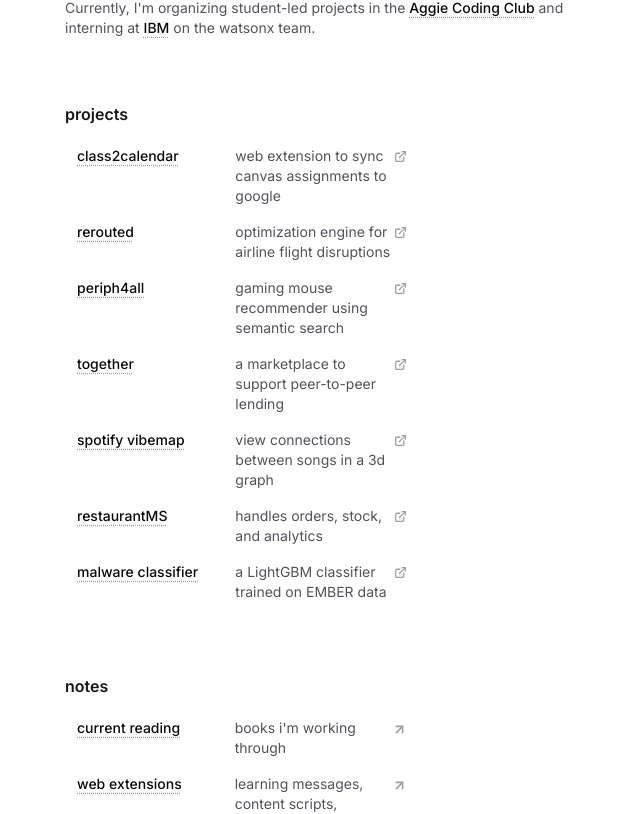
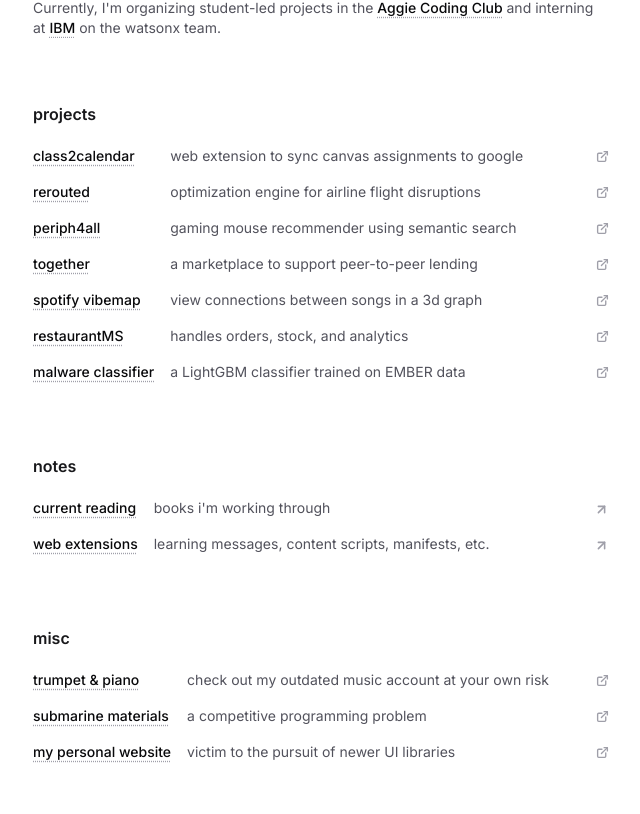
Before and after one commit to brandonyuanCS/new-personal-website, a Next.js app: page / in a window 1280 px wide. Shown: the part 406-1220 px from the top of the page, without its empty margins (319-959 px from the left). Built offline with nearby package versions, Linux system fonts and the light colour scheme; no server answers.

Commit message:
slightly widened whole page

```diff
--- a/app/page.tsx
+++ b/app/page.tsx
@@ -10,7 +10,7 @@ export default function Home() {
 
   return (
     <div className="flex flex-1 flex-col items-center font-sans dark:bg-black px-6 pb-24 text-zinc-900 dark:text-zinc-100">
-      <main className="flex w-full max-w-lg flex-col gap-16 mt-24">
+      <main className="flex w-full max-w-xl flex-col gap-16 mt-24">
         <CascadeIn>
           {/* name + links */}
           <section className="flex flex-col gap-2 text-center sm:text-left">
@@ -54,7 +54,7 @@ export default function Home() {
             <h2 className="text-md font-semibold">
               projects
             </h2>
-            <div className="flex flex-col text-sm text-zinc-600 dark:text-zinc-400">
+            <div className="-mx-3 grid grid-cols-[minmax(0,1fr)_auto] gap-x-4 text-sm text-zinc-600 sm:grid-cols-[max-content_minmax(0,1fr)_auto] dark:text-zinc-400">
               {PROJECTS.map((project) => (
                 <ButtonLink
                   key={project.name}
@@ -73,7 +73,7 @@ export default function Home() {
             <h2 className="text-md font-semibold">
               notes
             </h2>
-            <div className="flex flex-col text-sm text-zinc-600 dark:text-zinc-400">
+            <div className="-mx-3 grid grid-cols-[minmax(0,1fr)_auto] gap-x-4 text-sm text-zinc-600 sm:grid-cols-[max-content_minmax(0,1fr)_auto] dark:text-zinc-400">
               {notes.map((note) => (
                   <ButtonLink
                     key={note.slug}
@@ -90,10 +90,10 @@ export default function Home() {
             <h2 className="text-md font-semibold">
               misc
             </h2>
-            <div className="flex flex-col text-sm text-zinc-600 dark:text-zinc-400">
+            <div className="-mx-3 grid grid-cols-[minmax(0,1fr)_auto] gap-x-4 text-sm text-zinc-600 sm:grid-cols-[max-content_minmax(0,1fr)_auto] dark:text-zinc-400">
               <ButtonLink href="https://www.instagram.com/brandon.trumpet/" target="_blank" rel="noopener noreferrer" name="trumpet & piano" description="check out my outdated music account at your own risk" isExternal />
               <ButtonLink href="https://github.com/brandonyuanCS/kattis-problem-submarine-materials" target="_blank" rel="noopener noreferrer" name="submarine materials" description="a competitive programming problem" isExternal />
-              <ButtonLink href="https://github.com/brandonyuanCS/brandonyuancs.github.io" target="_blank" rel="noopener noreferrer" name="previous personal website" description="victim to the pursuit of newer UI libraries" isExternal />
+              <ButtonLink href="https://github.com/brandonyuanCS/brandonyuancs.github.io" target="_blank" rel="noopener noreferrer" name="my personal website" description="victim to the pursuit of newer UI libraries" isExternal />
             </div>
           </section>
         </CascadeIn>
```
